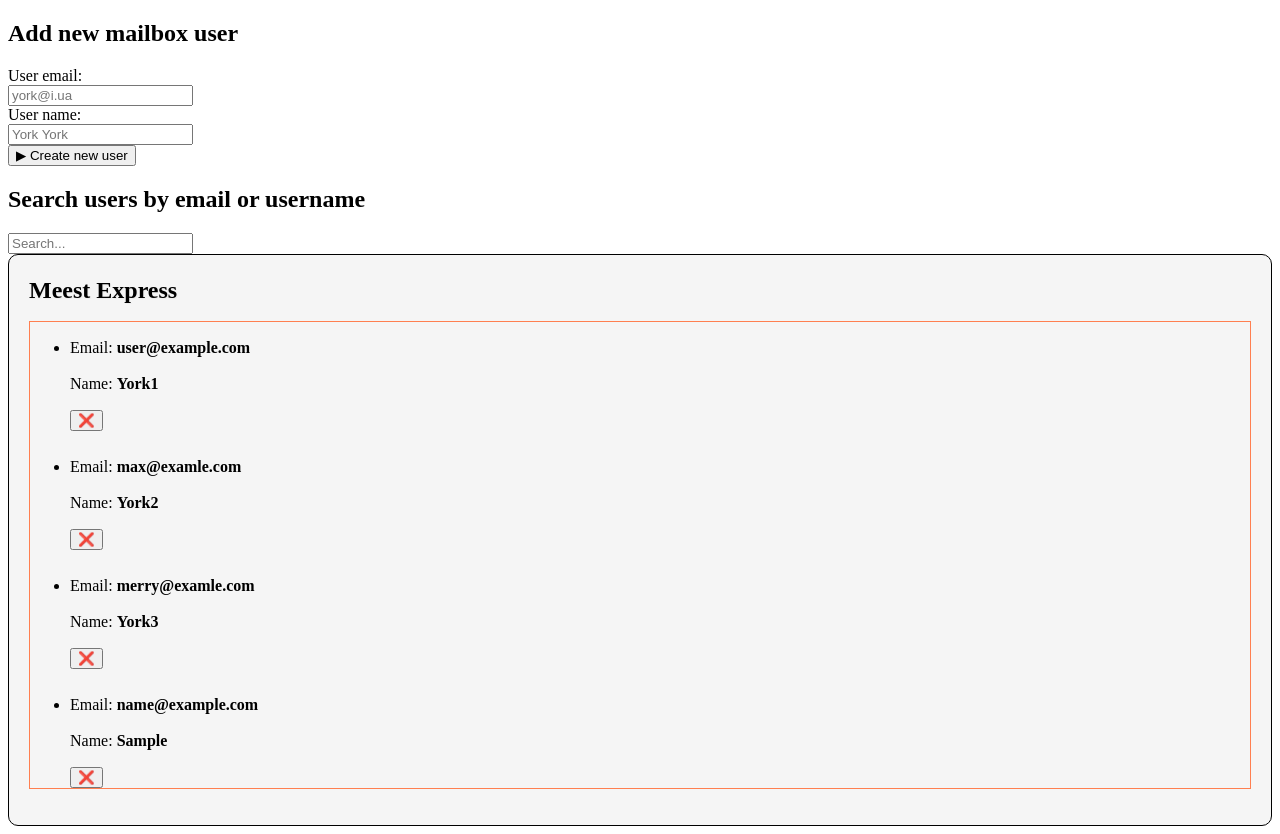
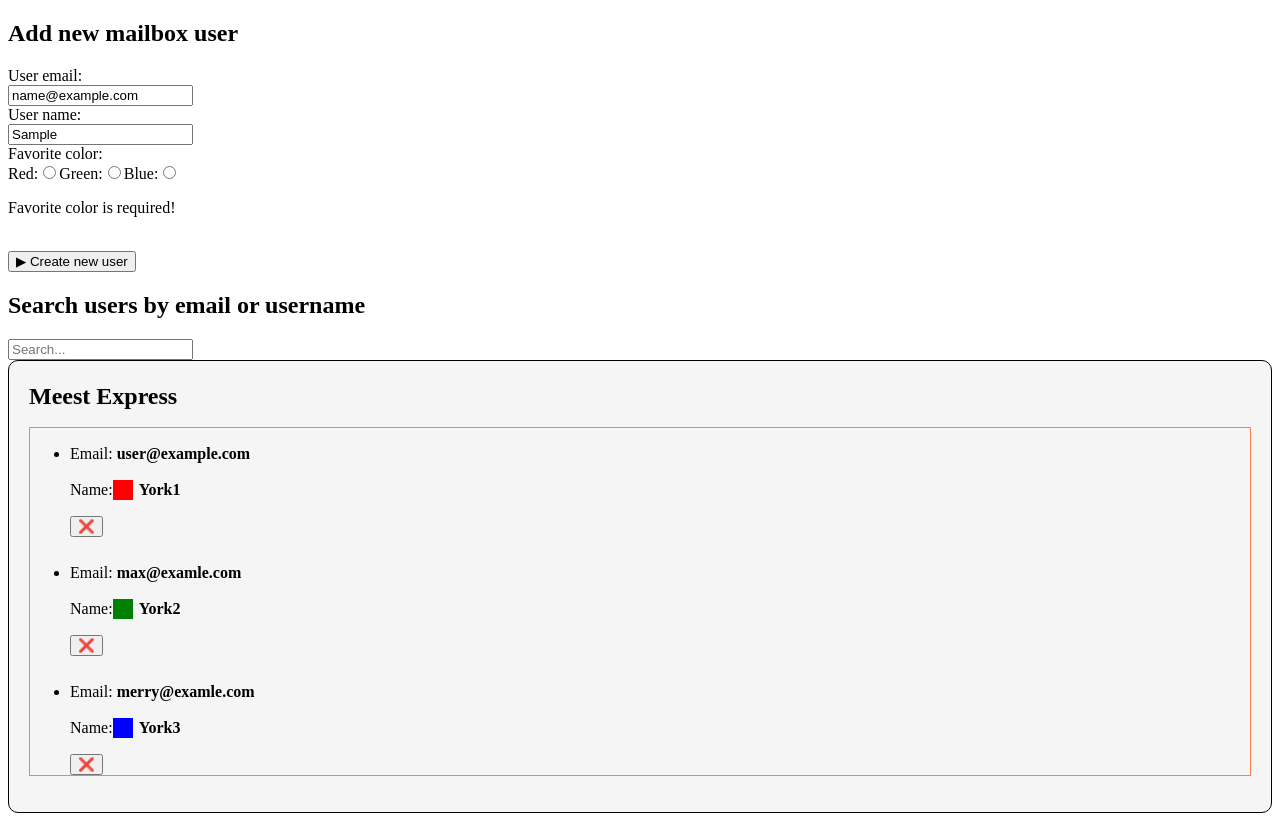
Before and after one commit to fedevychr/fs-98-react, a React (Vite) app: page /mailbox in a window 1280 px wide. Both pictures are taken after typing "name@example.com", "Sample" into the empty fields and a click on the button "▶ Create new user". Built offline with nearby package versions, Linux system fonts and the light colour scheme.

Commit message:
add Formik to mod3.2

```diff
--- a/package.json
+++ b/package.json
@@ -11,9 +11,11 @@
   },
   "dependencies": {
     "clsx": "^2.1.0",
+    "formik": "^2.4.5",
     "nanoid": "^5.0.6",
     "react": "^18.2.0",
-    "react-dom": "^18.2.0"
+    "react-dom": "^18.2.0",
+    "yup": "^1.4.0"
   },
   "devDependencies": {
     "@types/react": "^18.2.56",
--- a/src/App.jsx
+++ b/src/App.jsx
@@ -1,12 +1,10 @@
-import { useState } from 'react';
+import { useEffect, useState } from 'react';
 import { nanoid } from 'nanoid';
 
 import MailBox from './components/MailBox/MailBox';
 import MailBoxForm from './components/MailBoxForm/MailBoxForm';
 
 import meestExpressUsers from './meestExpress.json';
-import { useEffect } from 'react';
-
 // import novaPoshtaUsers from './novaPoshta.json';
 // import ukrPoshtaUsers from './ukrPoshta.json';
 
--- a/src/components/MailBoxForm/MailBoxForm.jsx
+++ b/src/components/MailBoxForm/MailBoxForm.jsx
@@ -1,37 +1,78 @@
-const MailBoxForm = ({ onAddUser }) => {
-  const handleSubmit = event => {
-    event.preventDefault();
+import { ErrorMessage, Field, Form, Formik } from 'formik';
+import * as Yup from 'yup';
+import { MAX_CHAR_NAME_VALIDATION } from '../../utils/constants';
 
-    const userEmail = event.currentTarget.elements.userEmail.value;
-    const userName = event.currentTarget.elements.userName.value;
+const mailBoxSchema = Yup.object().shape({
+  userEmail: Yup.string()
+    .required('Email address is required!')
+    .email('You must enter valid email address!'),
+  userName: Yup.string()
+    .required('User name is required!')
+    .max(
+      MAX_CHAR_NAME_VALIDATION,
+      `Your user name must be less than ${MAX_CHAR_NAME_VALIDATION} characters!`,
+    ),
+  favColor: Yup.string()
+    .required('Favorite color is required!')
+    .oneOf(
+      ['red', 'green', 'blue'],
+      'Favorite color must be one of following: red, green, blue',
+    ),
+});
 
-    const formData = {
-      userEmail,
-      userName,
+const FORM_INITIAL_VALUES = {
+  userEmail: '',
+  userName: '',
+  favColor: '', // 'red' | 'green' | 'blue'
 };
 
-    onAddUser(formData);
-
-    event.currentTarget.reset();
+const MailBoxForm = ({ onAddUser }) => {
+  const handleSubmit = (values, actions) => {
+    onAddUser(values);
+    actions.resetForm();
   };
 
   return (
-    <form onSubmit={handleSubmit}>
+    <Formik
+      initialValues={FORM_INITIAL_VALUES}
+      validationSchema={mailBoxSchema}
+      onSubmit={handleSubmit}
+    >
+      <Form>
         <h2>Add new mailbox user</h2>
         <label>
           <span>User email:</span>
           <br />
-        <input type="email" name="userEmail" placeholder="york@i.ua" required />
+          <Field type="email" name="userEmail" placeholder="york@i.ua" />
+          <ErrorMessage component="p" name="userEmail" />
         </label>
         <br />
         <label>
           <span>User name:</span>
           <br />
-        <input type="text" name="userName" placeholder="York York" required />
+          <Field type="text" name="userName" placeholder="York York" />
+          <ErrorMessage component="p" name="userName" />
         </label>
         <br />
+        <span>Favorite color:</span>
+        <br />
+        <label>
+          <span>Red:</span>
+          <Field type="radio" value="red" name="favColor" />
+        </label>
+        <label>
+          <span>Green:</span>
+          <Field type="radio" value="green" name="favColor" />
+        </label>
+        <label>
+          <span>Blue:</span>
+          <Field type="radio" value="blue" name="favColor" />
+        </label>
+        <ErrorMessage component="p" name="favColor" />
+        <br />
         <button type="submit">▶ Create new user</button>
-    </form>
+      </Form>
+    </Formik>
   );
 };
 
--- a/src/components/MailBoxListItem/MailBoxListItem.jsx
+++ b/src/components/MailBoxListItem/MailBoxListItem.jsx
@@ -1,11 +1,15 @@
+import css from './MailBoxListItem.module.css';
+
 const MailBoxListItem = ({ user, onDeleteUser }) => {
   return (
     <li>
       <p>
         Email: <b>{user.userEmail}</b>
       </p>
-      <p>
-        Name: <b>{user.userName}</b>
+      <p className={css.name}>
+        Name:
+        <div style={{ backgroundColor: user.favColor }} className={css.color} />
+        <b>{user.userName}</b>
       </p>
       <button type="button" onClick={() => onDeleteUser(user.id)}>
         ❌
--- /dev/null
+++ b/src/components/MailBoxListItem/MailBoxListItem.module.css
@@ -0,0 +1,10 @@
+.name {
+  display: flex;
+  align-items: center;
+}
+
+.color {
+  width: 20px;
+  height: 20px;
+  margin-right: 6px;
+}
--- a/src/meestExpress.json
+++ b/src/meestExpress.json
@@ -1,5 +1,20 @@
 [
-  { "id": "1", "userEmail": "user@example.com", "userName": "York1" },
-  { "id": "2", "userEmail": "max@examle.com", "userName": "York2" },
-  { "id": "3", "userEmail": "merry@examle.com", "userName": "York3" }
+  {
+    "id": "1",
+    "userEmail": "user@example.com",
+    "userName": "York1",
+    "favColor": "red"
+  },
+  {
+    "id": "2",
+    "userEmail": "max@examle.com",
+    "userName": "York2",
+    "favColor": "green"
+  },
+  {
+    "id": "3",
+    "userEmail": "merry@examle.com",
+    "userName": "York3",
+    "favColor": "blue"
+  }
 ]
--- /dev/null
+++ b/src/utils/constants.js
@@ -0,0 +1,7 @@
+export const FORM_INITIAL_VALUES = {
+  userEmail: '',
+  userName: '',
+};
+
+export const MAX_CHAR_NAME_VALIDATION = 38;
+export const MIN_CHAR_NAME_VALIDATION = 1;
```
Also changed, not shown: 1 other file (tests, documents, lock files or other folders). Lines whose indentation alone changed are shown as unchanged.
